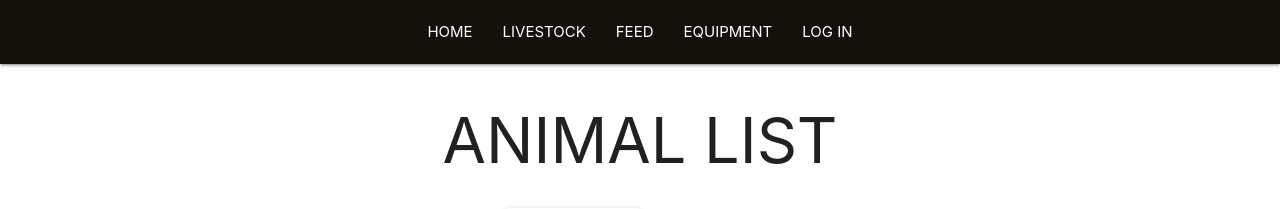
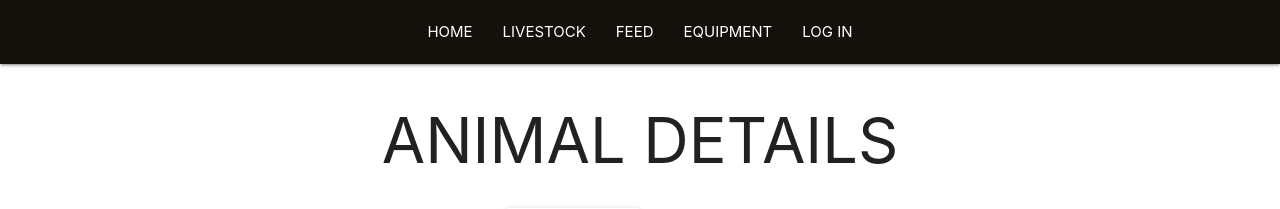
Before and after one commit to migdelinabuelna/HarvestHomestead, a Django app: template main_app/templates/animals/detail.html in a window 1280 px wide. Shown: the part 400-609 px from the top of the page. Run offline with Django 4.2, Linux system fonts and the light colour scheme; the template is opened without the code that fills it, so the values that code supplies are empty.

```diff
--- a/main_app/templates/animals/detail.html
+++ b/main_app/templates/animals/detail.html
@@ -7,7 +7,7 @@
 
 
 {% block content %}
-<h1> ANIMAL LIST</h1>
+<h1> ANIMAL DETAILS </h1>
 
 <div class="row">
     <div class="col row">
```
